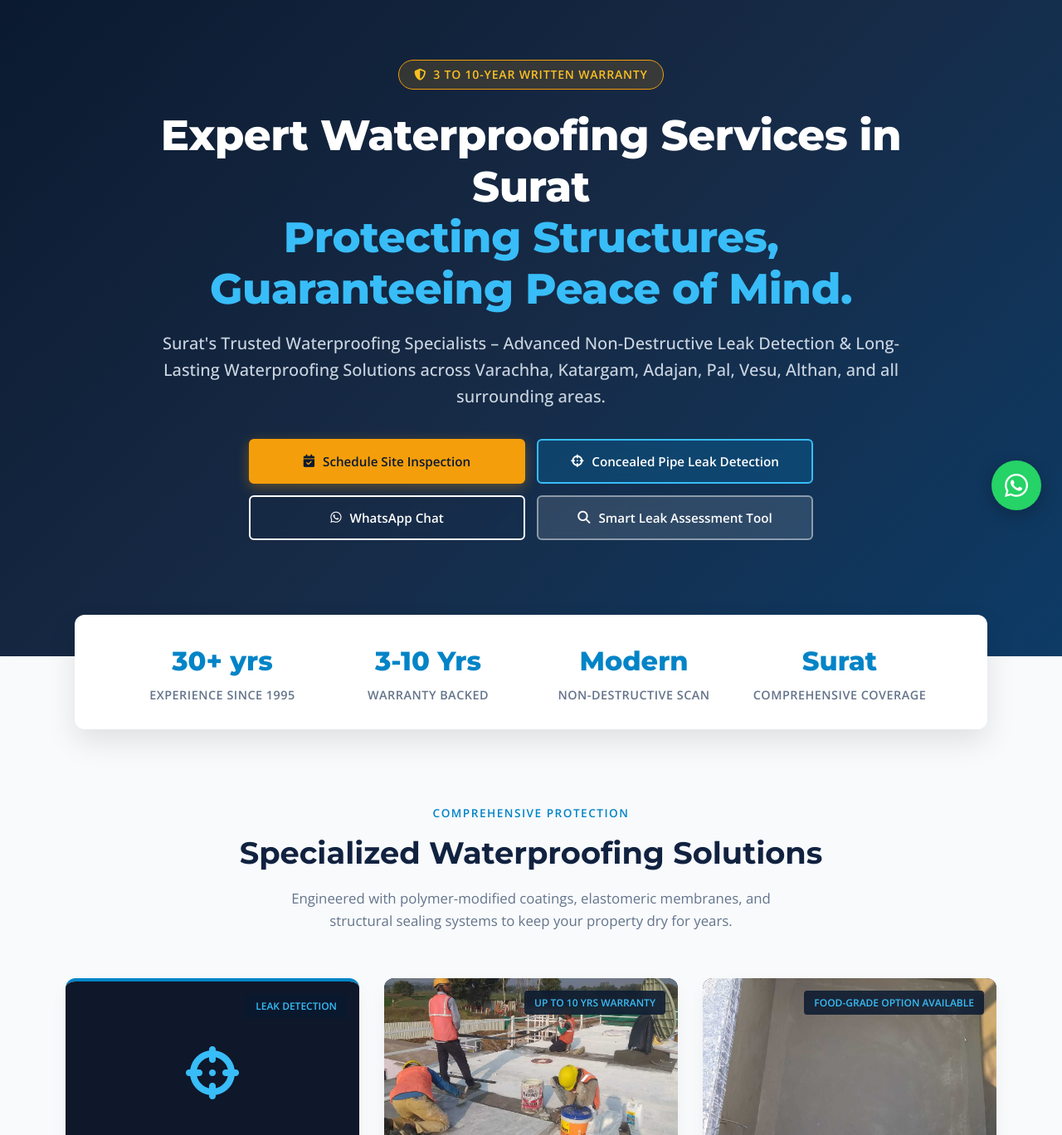
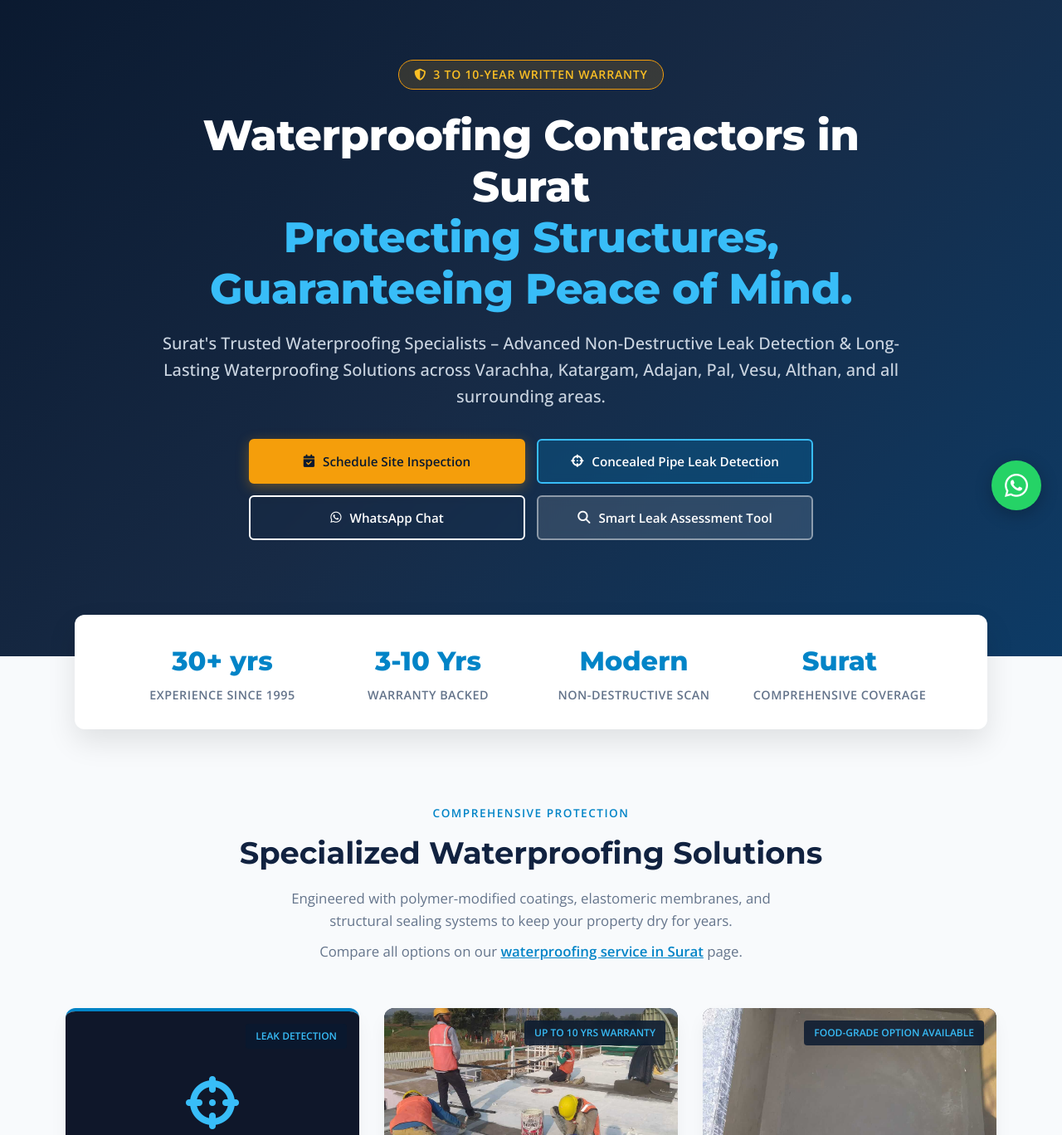
Before and after one commit to rajvadher1516/mili-waterproofing, a plain HTML site: page index.html in a window 1280 px wide. Shown: the part 160-1528 px from the top of the page at 83% size. Drawn offline with nearby package versions, Linux system fonts and the light colour scheme.

Commit message:
Update index.html

```diff
--- a/index.html
+++ b/index.html
@@ -1215,7 +1215,7 @@
       <div class="badge-warranty">
         <i class="fa-solid fa-shield-halved"></i> 3 to 10-Year Written Warranty
       </div>
-      <h1>Expert Waterproofing Services in Surat <br><span>Protecting Structures, Guaranteeing Peace of Mind.</span></h1>
+      <h1>Waterproofing Contractors in Surat <br><span>Protecting Structures, Guaranteeing Peace of Mind.</span></h1>
       <p class="hero-slogan">Surat's Trusted Waterproofing Specialists – Advanced Non-Destructive Leak Detection & Long-Lasting Waterproofing Solutions across Varachha, Katargam, Adajan, Pal, Vesu, Althan, and all surrounding areas.</p>
       <div class="hero-buttons">
         <a href="#contact" class="btn btn-gold"><i class="fa-solid fa-calendar-check"></i> Schedule Site Inspection</a>
@@ -1252,6 +1252,7 @@
     <span class="section-tag">Comprehensive Protection</span>
     <h2>Specialized Waterproofing Solutions</h2>
     <p>Engineered with polymer-modified coatings, elastomeric membranes, and structural sealing systems to keep your property dry for years.</p>
+    <p style="margin-top: 10px;">Compare all options on our <a href="/waterproofing-service-surat" style="color: var(--accent-blue); font-weight: 700;">waterproofing service in Surat</a> page.</p>
   </div>
 
   <div class="services-grid">
```
Lines whose indentation alone changed are shown as unchanged.
